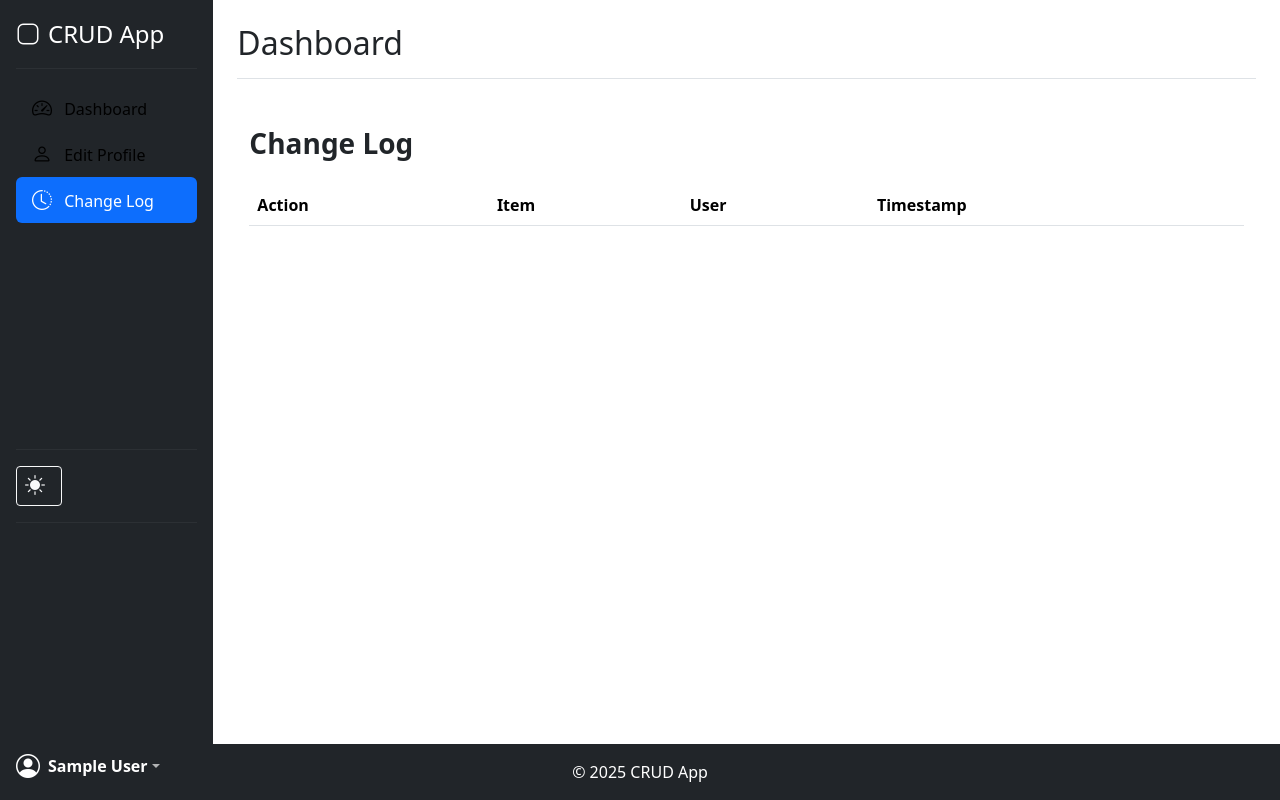
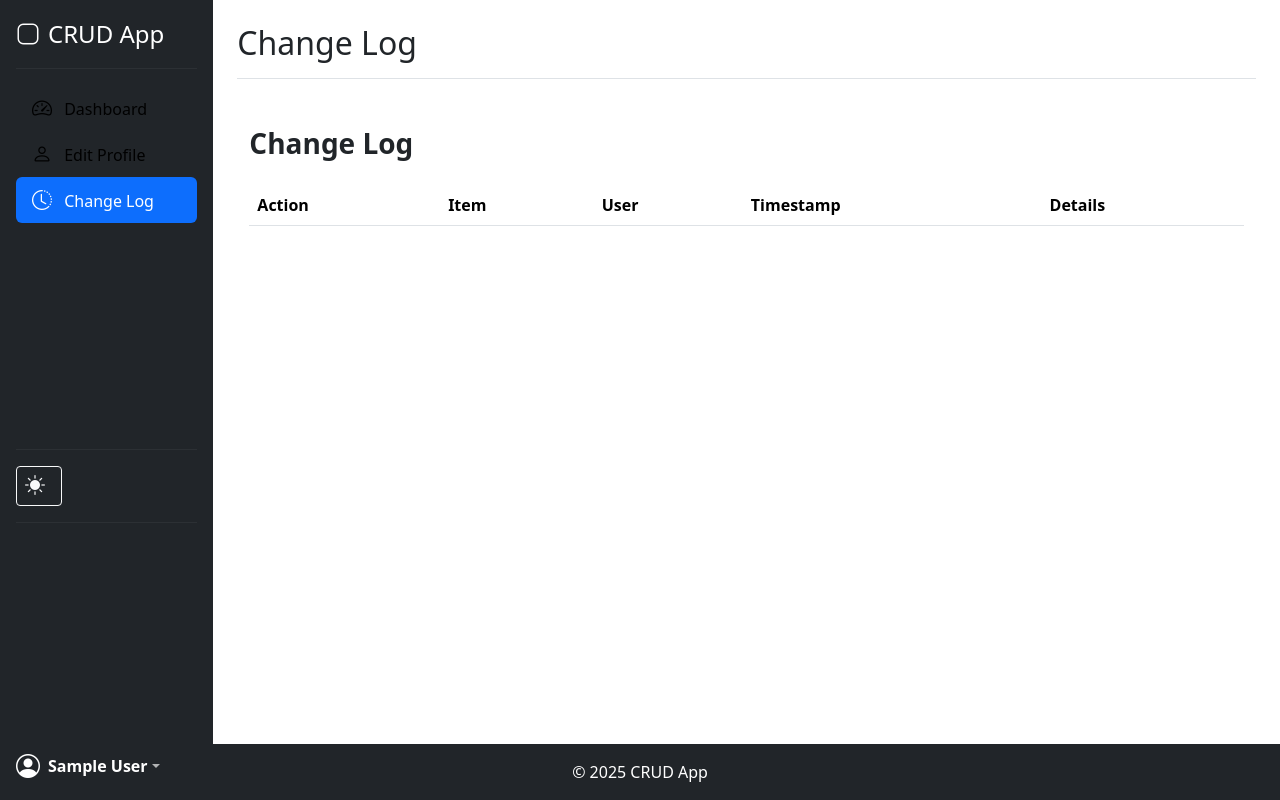
Before and after one commit to paulo1403/crud-django, a Django app: page /change-log/ in a window 1280 px wide. Run offline with Django 4.2, Linux system fonts and the light colour scheme; the visitor is signed in with stand-in values (Sample User, id 1); data comes from the database, SQL or seed files in the repository; data that the repository does not hold is empty.

Commit message:
Enhance ChangeLog model and views: add additional fields for item tracking, update item creation and deletion logging, and improve change log display with detailed information.

```diff
--- a/crud_app/templates/change_log_list.html
+++ b/crud_app/templates/change_log_list.html
@@ -1,4 +1,6 @@
-{% extends 'dashboard_base.html' %} {% block dashboard_content %}
+{% extends 'dashboard_base.html' %}
+{% block page_title %}Change Log{% endblock %}
+{% block dashboard_content %}
   <div class="container mt-5">
     <h1 class="fs-3 fw-bold mb-4">Change Log</h1>
     <table class="table table-striped table-hover">
@@ -8,15 +10,64 @@
           <th>Item</th>
           <th>User</th>
           <th>Timestamp</th>
+          <th>Details</th>
         </tr>
       </thead>
       <tbody>
         {% for log in change_logs %}
           <tr>
-        <td>{{ log.get_action_display }}</td>
-        <td>{{ log.item.name }}</td>
+            <td>
+              <span class="badge {% if log.action == 'create' %}bg-success{% elif log.action == 'update' %}bg-info{% elif log.action == 'delete' %}bg-danger{% endif %}">
+                {{ log.get_action_display }}
+              </span>
+            </td>
+            <td>
+              {% if log.item %}
+                {{ log.item.name }}
+              {% else %}
+                {{ log.item_name }} <small class="text-muted">(deleted)</small>
+              {% endif %}
+            </td>
             <td>{{ log.user.get_full_name|default:log.user.username }}</td>
-        <td>{{ log.timestamp }}</td>
+            <td>{{ log.timestamp|date:"M d, Y H:i:s" }}</td>
+            <td>
+              {% if log.action == 'update' and log.additional_data %}
+                <button class="btn btn-sm btn-outline-info"
+                        type="button"
+                        data-bs-toggle="collapse"
+                        data-bs-target="#details{{ log.id }}"
+                        aria-expanded="false">View Changes</button>
+                <div class="collapse" id="details{{ log.id }}">
+                  <div class="card card-body mt-2">
+                    <p>
+                      <strong>Old Name:</strong> {{ log.additional_data.old_name }}
+                    </p>
+                    <p>
+                      <strong>New Name:</strong> {{ log.additional_data.new_name }}
+                    </p>
+                    <p>
+                      <strong>Old Description:</strong> {{ log.additional_data.old_description }}
+                    </p>
+                    <p>
+                      <strong>New Description:</strong> {{ log.additional_data.new_description }}
+                    </p>
+                  </div>
+                </div>
+              {% elif log.action == 'delete' and log.additional_data %}
+                <button class="btn btn-sm btn-outline-danger"
+                        type="button"
+                        data-bs-toggle="collapse"
+                        data-bs-target="#details{{ log.id }}"
+                        aria-expanded="false">View Details</button>
+                <div class="collapse" id="details{{ log.id }}">
+                  <div class="card card-body mt-2">
+                    <p>
+                      <strong>Description:</strong> {{ log.additional_data.description }}
+                    </p>
+                  </div>
+                </div>
+              {% endif %}
+            </td>
           </tr>
         {% endfor %}
       </tbody>
--- a/crud_app/views.py
+++ b/crud_app/views.py
@@ -6,78 +6,133 @@ from django.contrib.admin.views.decorators import staff_member_required
 from .forms import CustomUserCreationForm
 from .models import Item, ChangeLog
 
+
 # List all items
 @login_required
 def item_list(request):
     items = Item.objects.all()
-    return render(request, 'item_list.html', {'items': items})
+    return render(request, "item_list.html", {"items": items})
+
 
 # Create a new item
 @login_required
 def item_create(request):
-    if request.method == 'POST':
-        name = request.POST.get('name')
-        description = request.POST.get('description')
-        item = Item.objects.create(name=name, description=description, created_by=request.user)
-        ChangeLog.objects.create(item=item, user=request.user, action='create')
-        return redirect('item_list')
-    return render(request, 'item_form.html')
+    if request.method == "POST":
+        name = request.POST.get("name")
+        description = request.POST.get("description")
+        item = Item.objects.create(
+            name=name, description=description, created_by=request.user
+        )
+
+        # Crear registro en el historial con datos adicionales
+        ChangeLog.objects.create(
+            item=item,
+            item_name=item.name,
+            original_item_id=item.id,
+            user=request.user,
+            action="create",
+            additional_data={"description": item.description},
+        )
+        return redirect("item_list")
+    return render(request, "item_form.html")
+
 
 # Update an existing item
 @login_required
 def item_update(request, pk):
     item = get_object_or_404(Item, pk=pk)
-    if request.method == 'POST':
-        item.name = request.POST.get('name')
-        item.description = request.POST.get('description')
+    if request.method == "POST":
+        old_name = item.name
+        old_description = item.description
+
+        item.name = request.POST.get("name")
+        item.description = request.POST.get("description")
         item.save()
-        ChangeLog.objects.create(item=item, user=request.user, action='update')
-        return redirect('item_list')
-    return render(request, 'item_form.html', {'item': item})
+
+        # Crear registro en el historial con datos adicionales
+        ChangeLog.objects.create(
+            item=item,
+            item_name=item.name,
+            original_item_id=item.id,
+            user=request.user,
+            action="update",
+            additional_data={
+                "old_name": old_name,
+                "old_description": old_description,
+                "new_name": item.name,
+                "new_description": item.description,
+            },
+        )
+        return redirect("item_list")
+    return render(request, "item_form.html", {"item": item})
+
 
 # Delete an item
 @login_required
 def item_delete(request, pk):
     item = get_object_or_404(Item, pk=pk)
-    if request.method == 'POST':
-        ChangeLog.objects.create(item=item, user=request.user, action='delete')
+    if request.method == "POST":
+        # Guardar información del ítem antes de eliminarlo
+        item_name = item.name
+        item_id = item.id
+        item_description = item.description
+
+        # Crear registro en el historial con datos adicionales
+        ChangeLog.objects.create(
+            item=None,  # El ítem se eliminará, así que no habrá referencia
+            item_name=item_name,
+            original_item_id=item_id,
+            user=request.user,
+            action="delete",
+            additional_data={
+                "description": item_description,
+                "created_by": request.user.username,
+            },
+        )
+
+        # Ahora se puede eliminar el ítem
         item.delete()
-        return redirect('item_list')
-    return render(request, 'item_confirm_delete.html', {'item': item})
+        return redirect("item_list")
+    return render(request, "item_confirm_delete.html", {"item": item})
+
 
 # Edit user profile
 @login_required
 def edit_profile(request):
-    if request.method == 'POST':
+    if request.method == "POST":
         user = request.user
-        user.first_name = request.POST.get('first_name', user.first_name)
-        user.last_name = request.POST.get('last_name', user.last_name)
-        user.email = request.POST.get('email', user.email)
+        user.first_name = request.POST.get("first_name", user.first_name)
+        user.last_name = request.POST.get("last_name", user.last_name)
+        user.email = request.POST.get("email", user.email)
         user.save()
-        messages.success(request, 'Profile updated successfully!')
+        messages.success(request, "Profile updated successfully!")
 
         # Redirect to the item list page after saving changes
-        return redirect('item_list')
+        return redirect("item_list")
 
-    return render(request, 'edit_profile.html', {'next': request.GET.get('next', '')})
+    return render(request, "edit_profile.html", {"next": request.GET.get("next", "")})
+
 
 # Register a new user
 def register(request):
-    if request.method == 'POST':
+    if request.method == "POST":
         form = CustomUserCreationForm(request.POST)
         if form.is_valid():
             user = form.save()
-            user.first_name = form.cleaned_data.get('first_name')
-            user.last_name = form.cleaned_data.get('last_name')
+            user.first_name = form.cleaned_data.get("first_name")
+            user.last_name = form.cleaned_data.get("last_name")
             user.save()
-            messages.success(request, 'Account created successfully!')
-            return redirect('login')
+            messages.success(request, "Account created successfully!")
+            return redirect("login")
     else:
         form = CustomUserCreationForm()
-    return render(request, 'register.html', {'form': form})
+    return render(request, "register.html", {"form": form})
+
 
 # Change log list (for administrators)
 @staff_member_required
 def change_log_list(request):
-    change_logs = ChangeLog.objects.select_related('item', 'user').order_by('-timestamp')
-    return render(request, 'change_log_list.html', {'change_logs': change_logs})
+    change_logs = ChangeLog.objects.select_related("item", "user").order_by(
+        "-timestamp"
+    )
+    return render(request, "change_log_list.html", {"change_logs": change_logs})
```
Also changed, not shown: crud_app/models.py (+24 -6 lines), crud_app/migrations/0004_alter_changelog_options_changelog_additional_data_and_more.py (added). Lines whose indentation alone changed are shown as unchanged.
